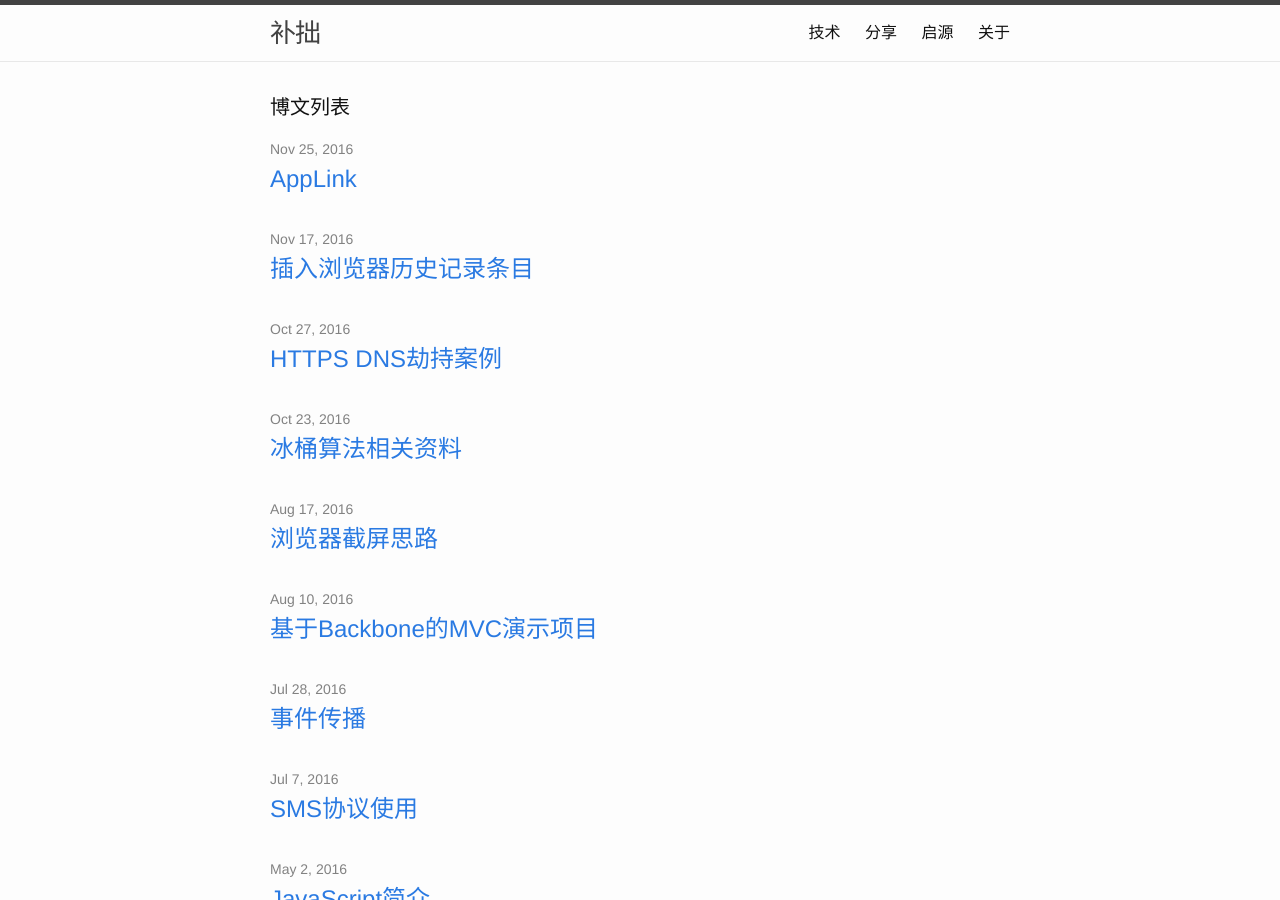
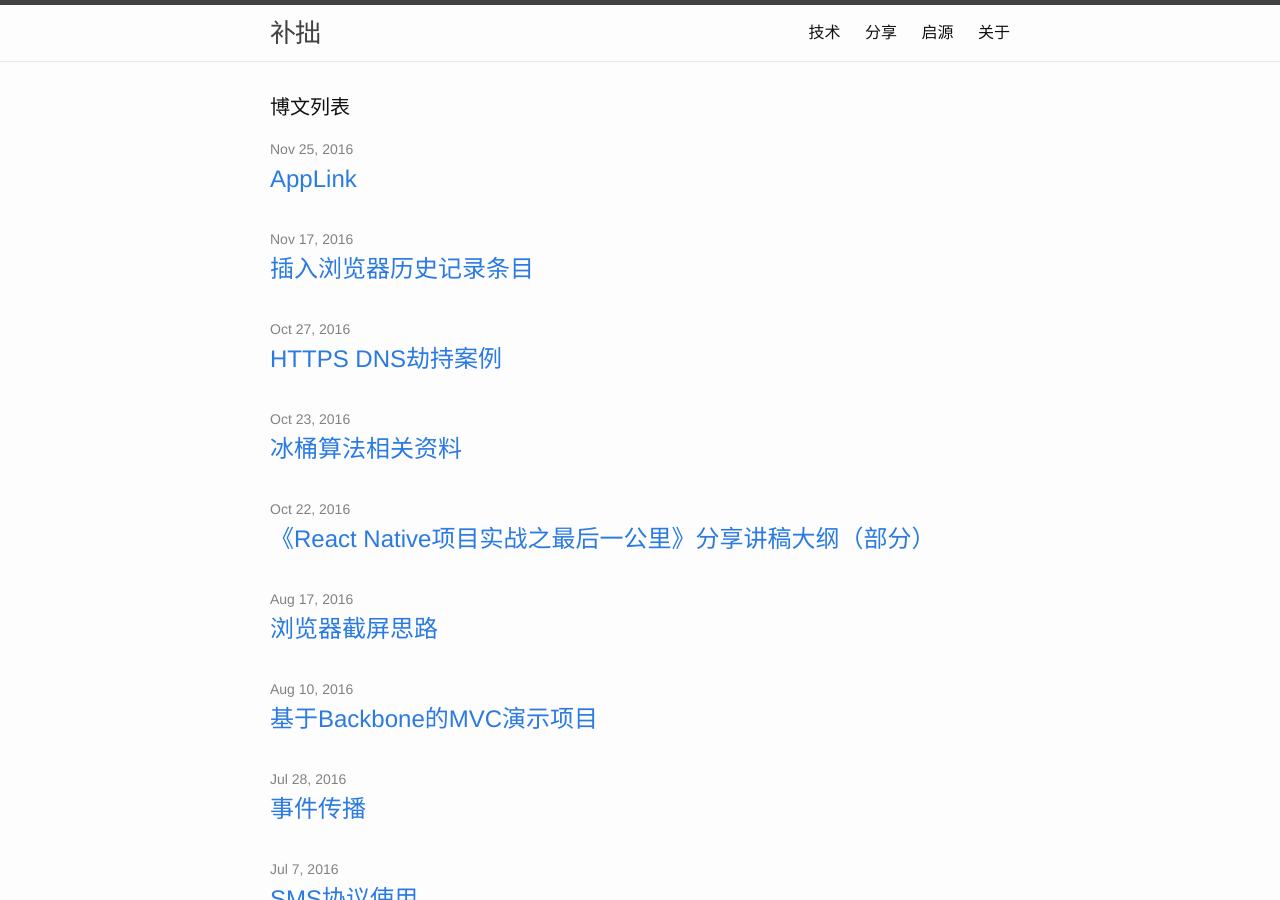
Before and after one commit to testudy/testudy.github.io, a Jekyll site: the page built from index.html, in a window 1280 px wide and 900 px high. Built offline with Jekyll 4.4.1, drawn with Linux system fonts in a browser that asks for light colours; comment, search, counter and statistics services are not loaded; part of the change alters nothing that is shown.

Commit message:
发布QCon-React-Native

```diff
--- a/share/_drafts/2016-10-22-QCon-React-Native.md
+++ b/share/_posts/2016-10-22-QCon-React-Native.md
@@ -1,4 +1,8 @@
-# QCon分享讲稿大纲
+---
+layout: post
+title: 《React Native项目实战之最后一公里》分享讲稿大纲（部分）
+tags: 技术 原创 分享
+---
 
 大家好，我是宝宝树的前端工程师胡继伟，今天和我们团队的另一名前端工程师曹楠一起跟大家分享这个主题——《React Native项目实战——最后一公里》。
 
@@ -14,15 +18,16 @@
 
 接下来10分钟时间，我跟大家说一下我的心路历程。希望能给大家今后的工作中一些参考和借鉴。
 
-## 1. 先来开发的现状
+## 1. 先来说说开发的现状
 
 混合开发已经是现在APP开发的常规方式，H5的固有缺陷在用户群体变大的时候就会被逐渐放大，原来我们只是完成功能，现在我们要保证产品的性能，也要保证咱们自己的开发体验，要让用户和工程师都爽。
 
 这两方面需求的不断提升也催着我们不断的升级技术，这是技术和需求的基本关系，技术一定是为解决需求服务的，决不能为了技术而技术。
 
-用户的吐槽——白屏时间太长
-PM的讨论——开发太慢
-工程师的闲谈——不能重复工作
+1. 用户的吐槽——白屏时间太长；
+2. PM的讨论——开发太慢；
+3. 工程师的闲谈——不能重复工作；
+
 等等，这是需求的源头。解决这些问题，只能靠咱们工程师解决。
 
 纯粹的Native开发体验差，纯粹的H5用户体验差，都不是我们想要的。
@@ -31,24 +36,30 @@ Web的开发体验，已经养成了我们想要的现在就要的习惯，但
 
 
 ## 2. 找到志同道合的人
-去年4月份，React Native出来了，我和李杰，宝宝树客户端的Leader说了几句，觉得这东西是我们想要的。
+去年4月份，React Native出来了，我和李杰——宝宝树客户端的Leader说了几句，觉得这东西是我们想要的。
+
 等得9月份，Android版本放出来，我和李杰闲聊了几句，跨平台也有了。
+
 我们俩定下来方案，观察了一段时间业界，今年年初简单定了一些开发计划，这个项目开始了——先做一个正式产品级别的Demo。
 
 要把大家拉起来开干。
-如果跟工种最接近的工程师都不能认同这样的方案，那这个方案一定有问题
-同时也是项目的一个关键原则：非共赢的事不做，团队内部共赢，用户和公司共赢。
+
+1. 如果跟工种最接近的工程师都不能认同这样的方案，那这个方案一定有问题
+2. 同时也是项目的一个关键原则：非共赢的事不做，团队内部共赢，用户和公司共赢。
 
 ## 3. 做出有价值的案例
 第一阶段把开发凑在一起，工程师最大的优势在于，我们的想法可以马上实施，说干就干，加班干。
+
 拉上工程师和测试工程师，正式产品级别的。Hello World 是绝对不可以的。专业人士，可以信赖。
 
 ## 4. 推广
 推广其实从找同志之时已经开始，开放式的工作空间大家的讨论总会影响更多的同事。同事一句“你们在讨论做什么呢？”往往是推广最好的开始。这个发问的同事必然是一个有心人，没心关心这事干嘛？而这个有心也是你所推广的第一批种子。
-第一个要说服的是自己领导，
-第二个要说服的是PM，
-第三个要说服PM的领导，
-第四个要说服项目负责人。
+
+1. 第一个要说服的是自己领导；
+2. 第二个要说服的是PM；
+3. 第三个要说服PM的领导；
+4. 第四个要说服项目负责人。
+
 跟领导简单的说明白，总结出来这个技术的适用范围，怎么判断适用这个技术？怎么判断不适合？
 
 ## 5. 被拒绝了怎么办？坚持到底
@@ -56,3 +67,9 @@ Web的开发体验，已经养成了我们想要的现在就要的习惯，但
 
 > 1. 永远为成为更好的团队和自已而努力。
 > 2. 外圆内方的人，温文尔雅的我们，内心绝对是不容动摇与怀疑，坚持到底。
+
+这是关于最后一公里中人的部分，接下来交给曹楠跟大家分享事儿的部分。谢谢大家！
+
+## PPT
+
+[React Native项目实战之最后一公里](/share/media/QCon上海2016 - React Native项目实战之最后一公里.pdf)
```
Also changed, not shown: 2 other files.
